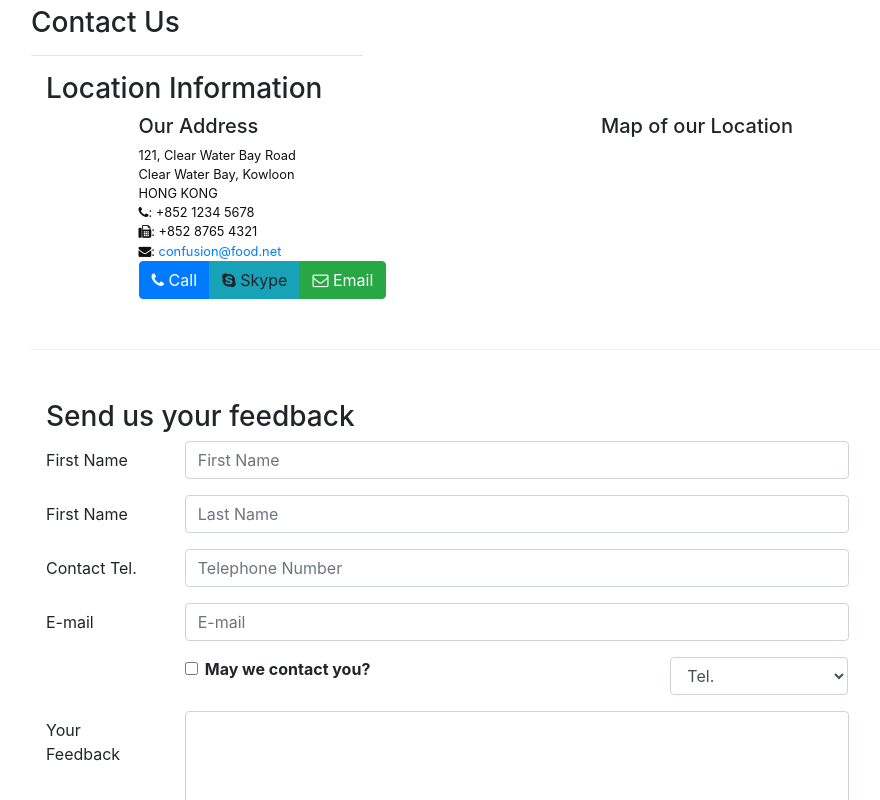
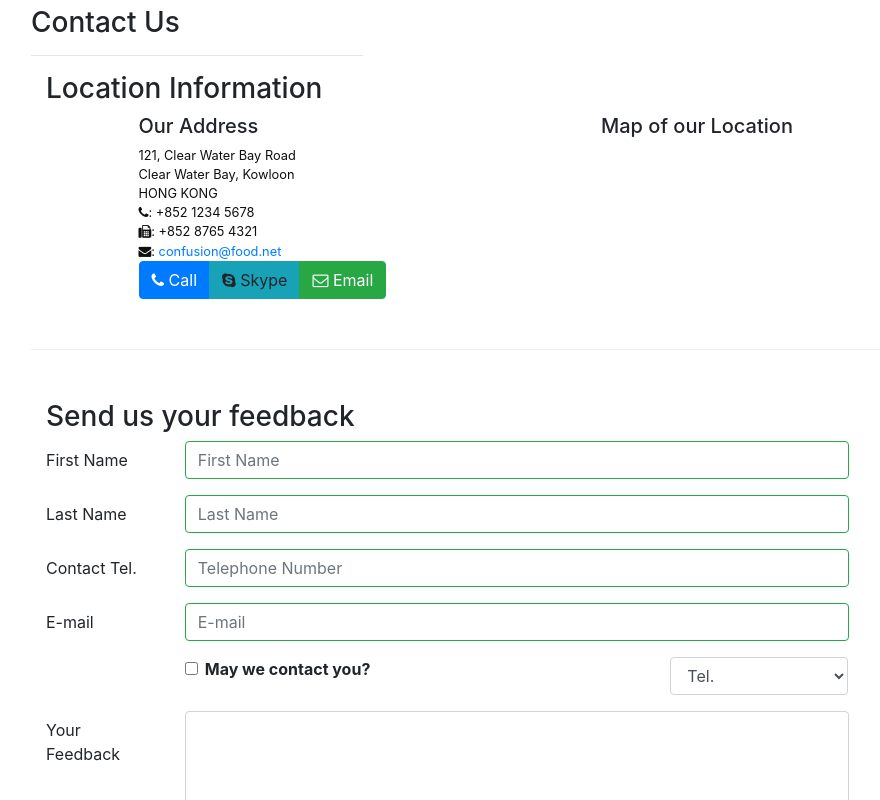
Before and after one commit to VagDimitrop/React-Coursera-Lesson, a React (Create React App) app: page /contactus in a window 1280 px wide. Shown: the part 450-1250 px from the top of the page, without its empty margins (54-934 px from the left). Built offline with nearby package versions, Linux system fonts and the light colour scheme.

Commit message:
Controlled Form Validation

```diff
--- a/src/components/ContactComponent.js
+++ b/src/components/ContactComponent.js
@@ -1,5 +1,5 @@
 import React, {Component} from 'react';
-import {Breadcrumb, BreadcrumbItem, Button, Form, FormGroup, Label, Input, Col} from 'reactstrap';
+import {Breadcrumb, BreadcrumbItem, Button, Form, FormGroup, Label, Input, Col, FormFeedback} from 'reactstrap';
 import {Link} from 'react-router-dom';
 
 class Contact extends Component {
@@ -14,10 +14,17 @@
       email : '',
       agree : false,
       contactType : 'Tel.',
-      message : ''
+      message : '',
+      touched : {
+        firstname : false,
+        lastname : false,
+        telnum : false,
+        email : false
+      }
     }
     this.handleSubmit = this.handleSubmit.bind(this);
     this.handleInputChange = this.handleInputChange.bind(this);
+    this.handleBlur = this.handleBlur.bind(this);
   }
 
     handleInputChange(event) {
@@ -36,7 +43,42 @@
     event.preventDefault();
   }
 
+  handleBlur = (field) => (evt) => {
+    this.setState({
+        touched: { ...this.state.touched, [field]: true }
+    });
+}
+
+  validate(firstname, lastname, telnum, email) {
+    const errors = {
+      firstname : '',
+      lastname : '',
+      telnum : '',
+      email : ''
+    };
+
+    if (this.state.touched.firstname && firstname.length < 3)
+      errors.firstname = 'First name should be >= 3 characters.';
+    else if (this.state.touched.firstname && firstname.length > 10)
+      errors.firstname = 'First name should be <= 10 characters.';
+
+    if (this.state.touched.lastname && lastname.length < 3)
+      errors.lastname = 'Last name should be >= 3 characters.';
+    else if (this.state.touched.lastname && lastname.length > 10)
+      errors.lastname = 'Last name should be <= 10 characters.';
+
+    const reg = /^\d+$/;
+    if (this.state.touched.telnum && !reg.test(telnum))
+      errors.telnum = 'Tel. Number should contain only numbers.';
+
+    if (this.state.touched.email && email.split('').filter(x => x === '@').length !== 1)
+      errors.email = 'E-mail should contain a @ sign.'
+
+    return errors;
+  }
+
   render() {
+    const errors = this.validate(this.state.firstname, this.state.lastname, this.state.telnum, this.state.email);
     return(
         <div className="container">
 
@@ -90,16 +132,24 @@
                       <Input type="text" id="firstname" name="firstname"
                         placeholder="First Name"
                         value={this.state.firstname}
+                        valid={errors.firstname === ''}
+                        invalid={errors.firstname !==''}
+                        onBlur={this.handleBlur('firstname')}
                         onChange={this.handleInputChange}/>
+                        <FormFeedback> {errors.firstname} </FormFeedback>
                     </Col>
                 </FormGroup>
                 <FormGroup row>
-                  <Label htmlFor="lastname" md={2}> First Name </Label>
+                  <Label htmlFor="lastname" md={2}> Last Name </Label>
                     <Col md={10}>
                       <Input type="text" id="lastname" name="lastname"
                         placeholder="Last Name"
                         value={this.state.lastname}
+                        valid={errors.lastname === ''}
+                        invalid={errors.lastname !==''}
+                        onBlur={this.handleBlur('lastname')}
                         onChange={this.handleInputChange}/>
+                        <FormFeedback> {errors.lastname} </FormFeedback>
                     </Col>
                 </FormGroup>
                 <FormGroup row>
@@ -107,8 +157,12 @@
                     <Col md={10}>
                       <Input type="text" id="telnum" name="telnum"
                         placeholder="Telephone Number"
-                        value={this.state.telNum}
+                        value={this.state.telnum}
+                        valid={errors.telnum === ''}
+                        invalid={errors.telnum !==''}
+                        onBlur={this.handleBlur('telnum')}
                         onChange={this.handleInputChange}/>
+                        <FormFeedback> {errors.telnum} </FormFeedback>
                     </Col>
                 </FormGroup>
                 <FormGroup row>
@@ -117,7 +171,11 @@
                       <Input type="email" id="email" name="email"
                         placeholder="E-mail"
                         value={this.state.email}
+                        valid={errors.email === ''}
+                        invalid={errors.email !==''}
+                        onBlur={this.handleBlur('email')}
                         onChange={this.handleInputChange}/>
+                        <FormFeedback> {errors.email} </FormFeedback>
                     </Col>
                 </FormGroup>
                 <FormGroup row>
```
